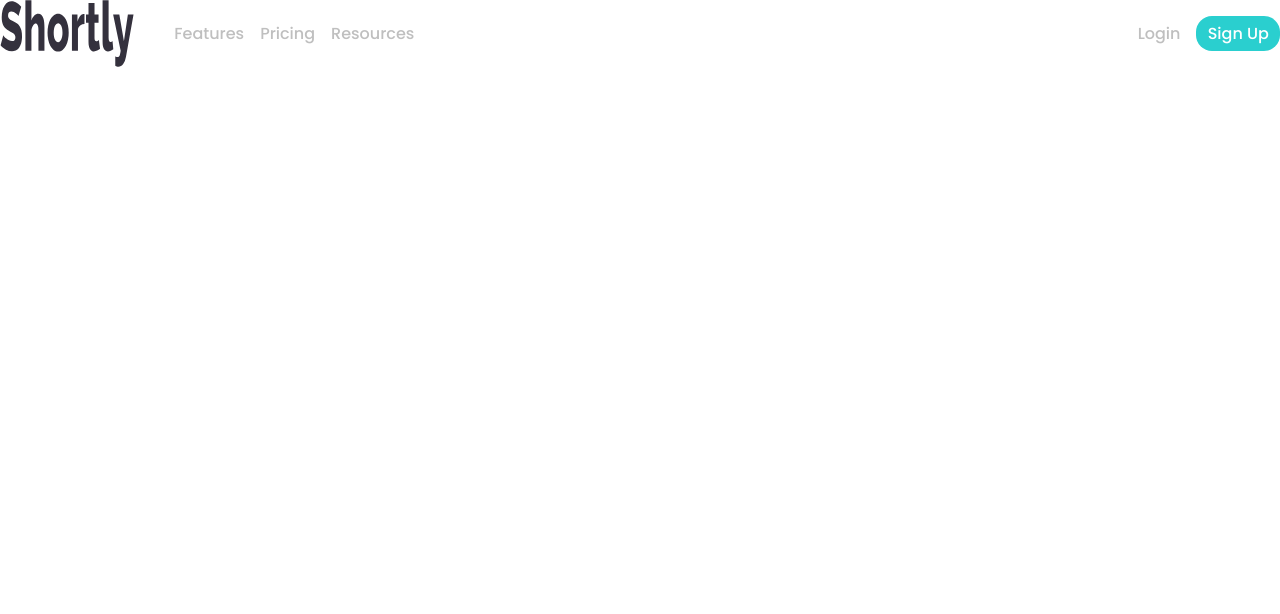
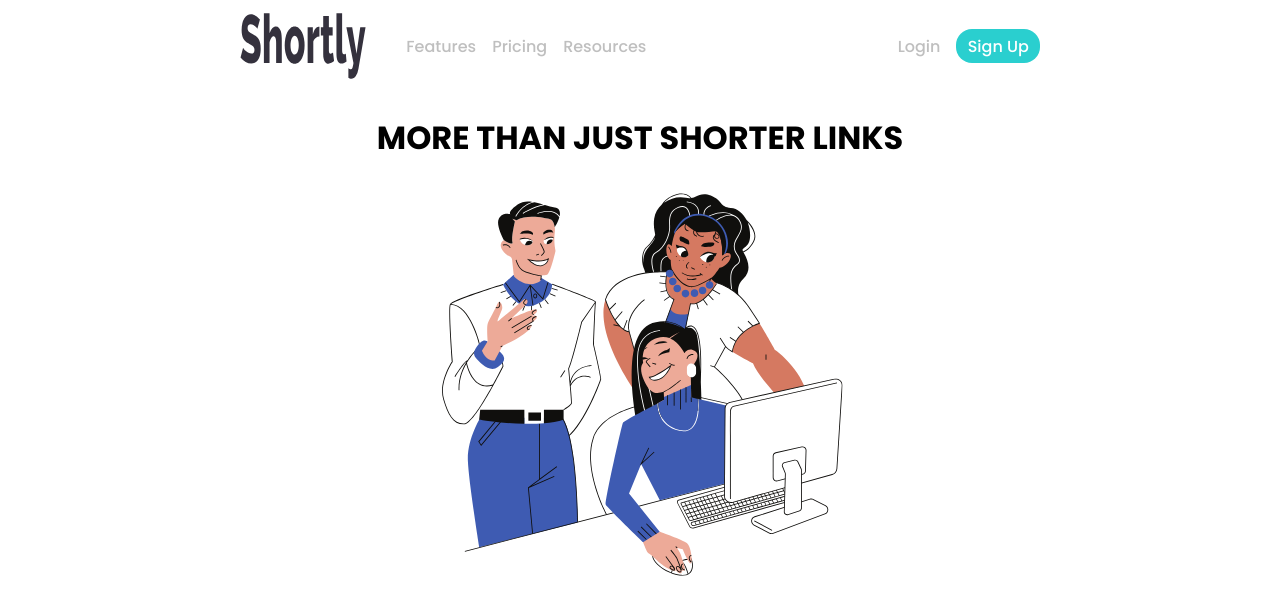
Before and after one commit to mukeshgurpude/next-shortner, a Next.js app: page / in a window 1280 px wide. Shown: the top 614 px of the page. Built offline with nearby package versions, Linux system fonts and the light colour scheme.

Commit message:
add landing

```diff
--- a/components/header.js
+++ b/components/header.js
@@ -28,6 +28,10 @@ export default function Header() {
 
 const Wrapper = styled.header`
   display: flex;
+  @media screen and (min-width: 768px) {
+    width: 800px;
+    margin: .8em auto;
+  }
 `
 const LinkWrapper = styled.div`
   display: flex;
--- /dev/null
+++ b/components/input.js
@@ -0,0 +1,36 @@
+import styled from 'styled-components'
+import { flex, layout } from 'styled-system'
+
+export default function Input() {
+  return <Wrapper>
+    <Landing width={1}>
+      <h1>MORE THAN JUST SHORTER LINKS</h1>
+      <ImageWrapper />
+    </Landing>
+    <Form></Form>
+  </Wrapper>
+}
+
+const Wrapper = styled('div')({
+  display: 'flex',
+  textAlign: 'center',
+  '& h1': { zIndex: 2 }
+}, layout)
+const Landing = styled('div')({
+  display: 'flex',
+  justifyContent: 'space-around',
+  padding: '0 1em',
+  flexDirection: 'column'
+}, layout)
+
+const ImageWrapper = styled.div`
+  background-image: url(/people%20working.svg);
+  background-repeat: no-repeat;
+  background-position: center;
+  min-height: 400px;
+  width: 45%;
+  min-width: 400px;
+  max-width: 100%;
+  margin: 0 auto;
+`
+const Form = styled.form``
--- a/pages/index.js
+++ b/pages/index.js
@@ -1,3 +1,7 @@
+import Input from '../components/input'
+
 export default function Home() {
-  return <></>
+  return <>
+    <Input />
+  </>
 }
```
